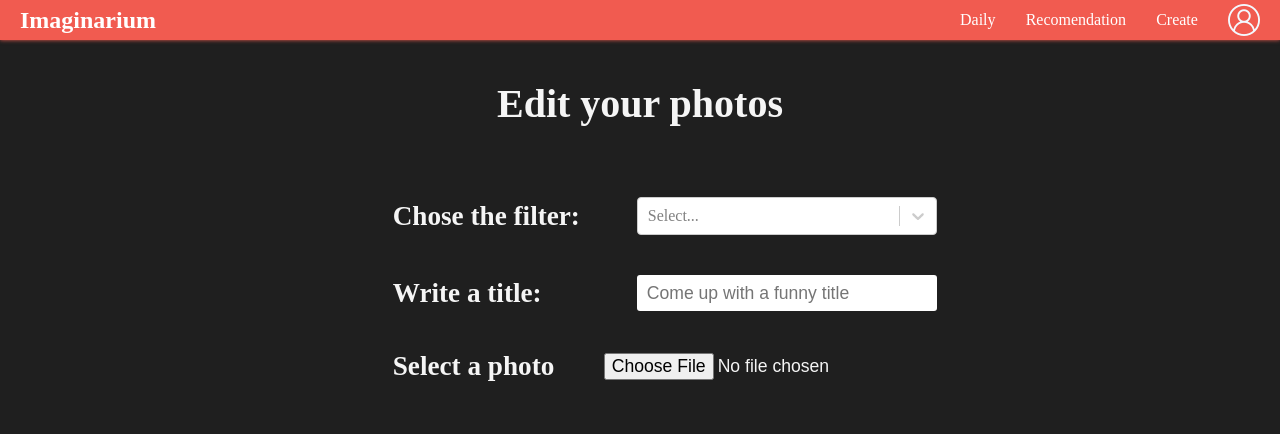
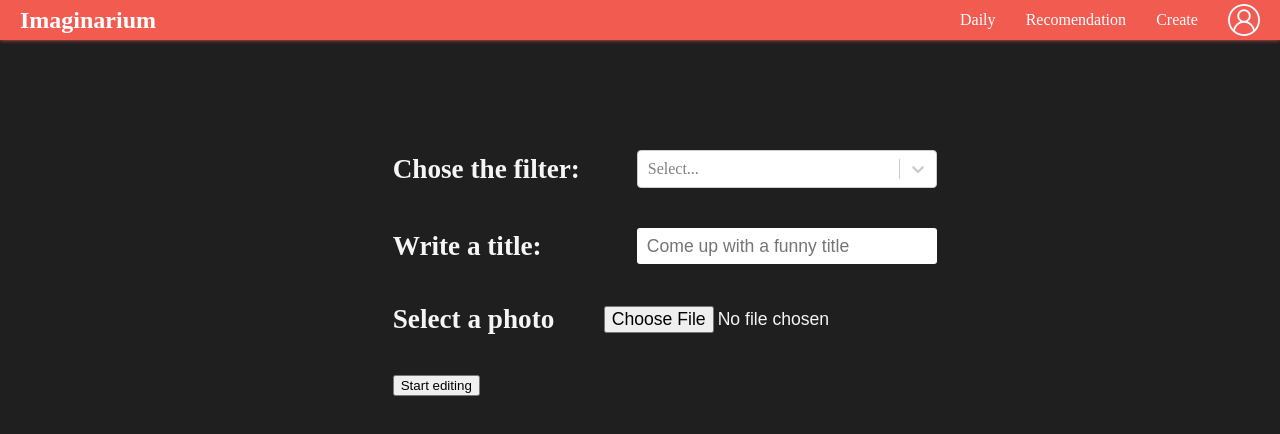
Before and after one commit to imaginaryguys/imaginarium, a React (Create React App) app in the folder frontend/: page / in a window 1280 px wide. Shown: the top 434 px of the page. Built offline with nearby package versions, Linux system fonts and the light colour scheme; a web font is replaced by a local one.

Commit message:
editor page update

```diff
--- a/frontend/src/pages/Editor.js
+++ b/frontend/src/pages/Editor.js
@@ -1,4 +1,4 @@
-import React from 'react'
+import React, { useState } from 'react'
 import Select from 'react-select'
 import '../style/Editor.css'
 
@@ -9,10 +9,22 @@ const options = [
 ]
 
 function Editor() {
+    const [edited, setEdited] = useState(false)
+
+    async function Edit(e) {
+        e.preventDefault()
+
+        setEdited(true)
+    }
+
+    const downloadFile = e => {
+        e.preventDefault()
+        window.location.href = "https://i.pinimg.com/474x/b3/0a/c9/b30ac9910685037a3982ec51c8d86348.jpg"
+    }
+
     return (
         <div className="editor-container">
-            <h1>Edit your photos</h1>
-            <form className="editor-form">
+            <form onSubmit={Edit} className="editor-form">
                 <div className="form-filter">
                     <h4>Chose the filter: </h4>
                     <div className="filter-section">
@@ -27,6 +39,15 @@ function Editor() {
                     <h4>Select a photo</h4>
                     <input type="file" />
                 </div>
+                <div className="btn-container">
+                    {edited
+                        ? <div>
+                            <img src="https://i.pinimg.com/474x/b3/0a/c9/b30ac9910685037a3982ec51c8d86348.jpg" />
+                            <button>Post</button>
+                        </div>
+                        : <button type="submit">Start editing</button>
+                    }
+                </div>
             </form>
         </div>
     )
```
